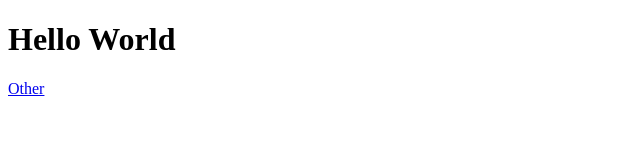
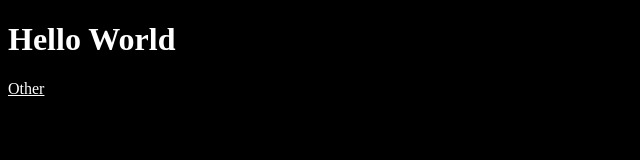
Before and after one commit to Ashmit25/verc-test, a plain HTML site: page index.html in a window 1280 px wide. Shown: the whole page, without its empty margins (0-640 px from the left). Drawn offline with Linux system fonts and the light colour scheme.

Commit message:
new files

```diff
--- /dev/null
+++ b/index.css
@@ -0,0 +1,4 @@
+* {
+    background-color: black;
+    color: white;
+}
--- a/index.html
+++ b/index.html
@@ -4,6 +4,7 @@
     <meta charset="UTF-8">
     <meta name="viewport" content="width=device-width, initial-scale=1.0">
     <title>Test</title>
+    <link rel="stylesheet" href="index.css" />
 </head>
 <body>
     <h1>Hello World</h1>
```
Also changed, not shown: app.html (+1 -0 lines).
